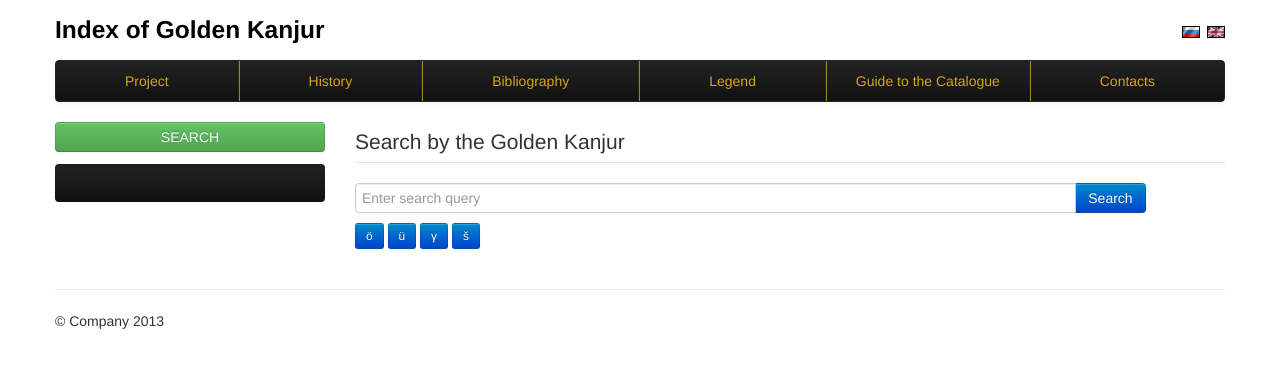
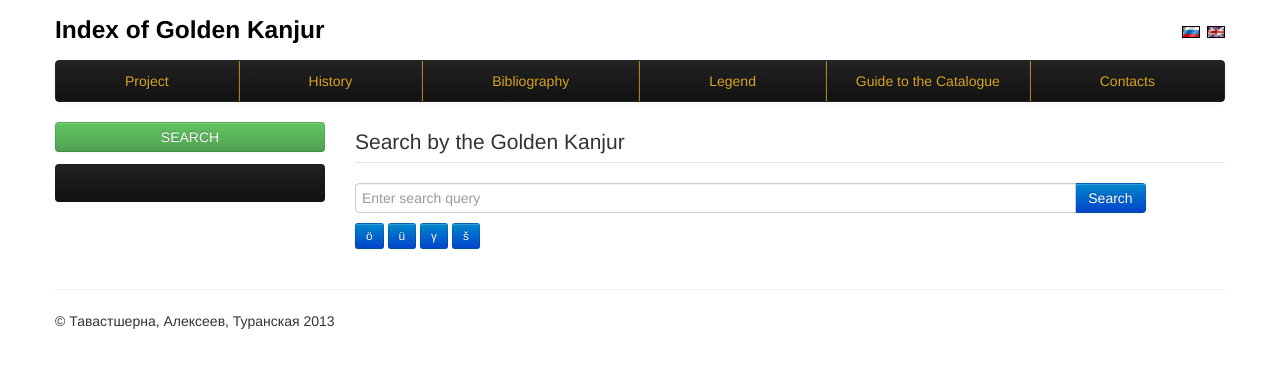
Before and after one commit to Se7ge/yanjur, a Flask app: page /search/ in a window 1280 px wide. Shown: the top 368 px of the page. Run offline with Flask 2, Linux system fonts and the light colour scheme; data that the repository does not hold is empty; parts of the project's set-up code (start-up, migrations or seed data) failed here and were passed over; some libraries are stand-ins or nearby versions.

Commit message:
Copytrights

```diff
--- a/application/context_processors.py
+++ b/application/context_processors.py
@@ -3,6 +3,7 @@
 from application.app import app
 from admin.models import Person, Person_Alias, Action, Title, Work_Categories, Work, Place, Work_Time
 from admin.database import Session
+from datetime import datetime
 
 session = Session()
 
@@ -20,4 +21,5 @@ def sidebar_menu():
                 titles=titles,
                 actions=actions,
                 places=places,
-                times=times)
+                times=times,
+                copy_year=datetime.now().strftime('%Y'))
--- a/application/templates/_footer.html
+++ b/application/templates/_footer.html
@@ -1,6 +1,6 @@
 {% block footer %}
 <hr>
 <footer>
-    <p>&copy; Company 2013</p>
+    <p>&copy; Тавастшерна, Алексеев, Туранская {{ copy_year }}</p>
 </footer>
 {% endblock %}
```
